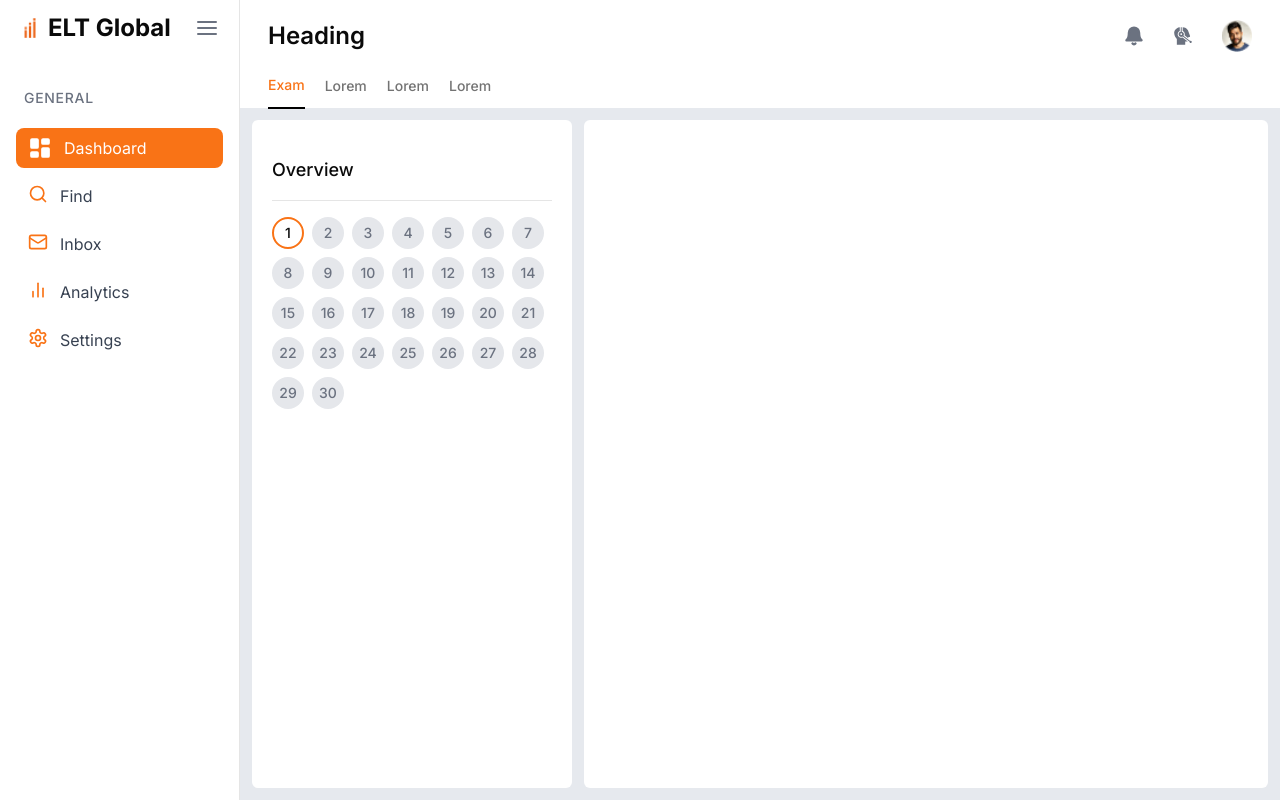
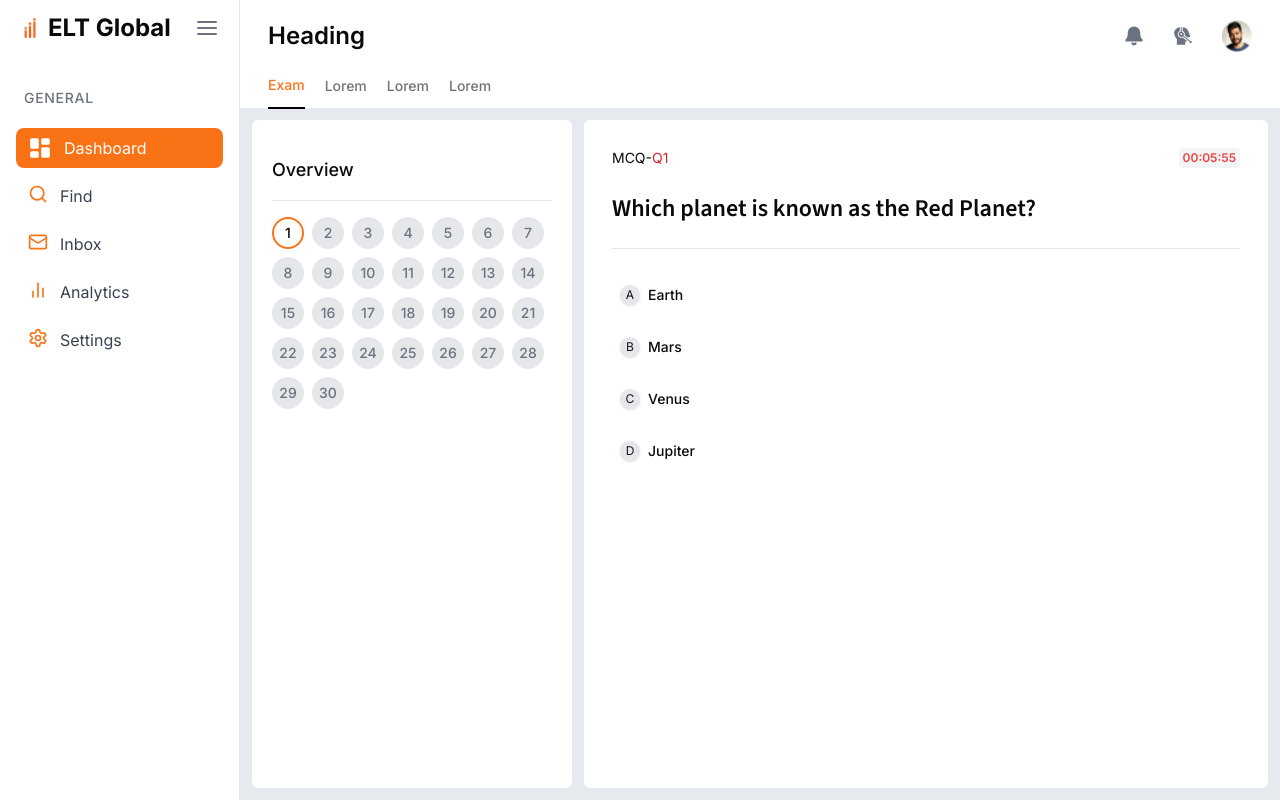
Before and after one commit to sabithmuhammed/mcq-exam, a Next.js app: page / in a window 1280 px wide. Built offline with nearby package versions, Linux system fonts and the light colour scheme.

Commit message:
questions ui added

```diff
--- a/app/api/questions.ts
+++ b/app/api/questions.ts
@@ -1,4 +1,4 @@
-interface Question {
+export interface Question {
     id: string;
     question: string;
     options: Array<{ id: string; option: string }>;
--- a/app/layout.tsx
+++ b/app/layout.tsx
@@ -1,5 +1,4 @@
 import type { Metadata } from "next";
-import localFont from "next/font/local";
 import { Inter } from "next/font/google";
 import "./globals.css";
 
--- a/app/page.tsx
+++ b/app/page.tsx
@@ -1,5 +1,4 @@
 import Dashboard from "@/components/Dashboard";
-import Image from "next/image";
 
 export default function Home() {
   return (
--- a/components/Dashboard.tsx
+++ b/components/Dashboard.tsx
@@ -1,8 +1,9 @@
 "use client";
-import React, { useState } from "react";
-import { Tabs, TabsContent, TabsList, TabsTrigger } from "@/components/ui/tabs";
+import React, { useEffect, useState } from "react";
+import { Tabs, TabsList, TabsTrigger } from "@/components/ui/tabs";
 import QuestionsList from "./QuestionsList";
 import QuestionContainer from "./QuestionContainer";
+import { getQuestions, Question } from "@/app/api/questions";
 const Dashboard: React.FC = () => {
     const [totalQuestions, setTotalQuestions] = useState(30);
     const [answers, setAnswers] = useState<boolean[]>(
@@ -12,10 +13,21 @@ const Dashboard: React.FC = () => {
     );
     const [totalAnswered, setTotalAnswered] = useState(0);
     const [currentQuestion, setCurrentQuestion] = useState(1);
+    const [question, setQuestion] = useState<Question>();
+    const [loading, setLoading] = useState(false);
 
     const changeQuestion = (pageNumber: number) => {
         setCurrentQuestion(pageNumber);
     };
+
+    useEffect(() => {
+        (async () => {
+            setLoading(()=>true);
+            const questions = await getQuestions();
+            setQuestion(questions[currentQuestion - 1]);
+            setLoading(()=>false);
+        })();
+    },[currentQuestion]);
 
     return (
         <div className="flex flex-col flex-grow">
@@ -33,7 +45,7 @@ const Dashboard: React.FC = () => {
                     handleQuestionChange={changeQuestion}
                     currentQuestion={currentQuestion}
                 />
-                <QuestionContainer />
+                <QuestionContainer question={question} loading={loading} />
             </div>
         </div>
     );
--- a/components/QuestionContainer.tsx
+++ b/components/QuestionContainer.tsx
@@ -1,11 +1,97 @@
-import React from 'react'
+import React from "react";
+import Timer from "./Timer";
+import { Source_Sans_3 } from "next/font/google";
+import { Separator } from "./ui/separator";
+import { Label } from "./ui/label";
+import { RadioGroup, RadioGroupItem } from "./ui/radio-group";
+import { Question } from "@/app/api/questions";
+import { Skeleton } from "./ui/skeleton";
 
-const QuestionContainer:React.FC = () => {
-  return (
-    <div className=' w-full md:max-w-[850px] bg-white rounded-md'>
+const sourceSans = Source_Sans_3({
+    subsets: ["latin"],
+    display: "swap",
+    adjustFontFallback: false,
+});
+type QuestionContainerProps = {
+    question: Question | undefined;
+    loading: boolean;
+};
 
-    </div>
-  )
-}
+const QuestionContainer: React.FC<QuestionContainerProps> = ({
+    question,
+    loading,
+}) => {
+    return (
+        <div className=" w-full md:max-w-[850px] bg-white rounded-md p-4 md:p-7">
+            <div className="">
+                <div className="flex justify-between">
+                    <div className="text-sm">
+                        {question && (
+                            <div>
+                                MCQ-
+                                <span className="text-red-600">
+                                    {question?.id.toLocaleUpperCase()}
+                                </span>
+                            </div>
+                        )}
+                    </div>
+                    <Timer />
+                </div>
+                {loading ? (
+                    <Skeleton className="h-8 w-full my-6" />
+                ) : question ? (
+                    <p
+                        className={`${sourceSans.className} my-6 text-2xl font-semibold`}
+                    >
+                        {question.question}
+                    </p>
+                ) : (
+                    <p className="my-6 text-center">
+                        Please wait while loading question....
+                    </p>
+                )}
+            </div>
+            <Separator />
+            <div className="mt-7 p-2">
+                <RadioGroup
+                    defaultValue="comfortable"
+                    className="flex flex-col gap-8"
+                >
+                    {loading ? (
+                        <>
+                            <div className="">
+                                <Skeleton className="h-4 w-[250px]" />
+                            </div>
+                            <div className="">
+                                <Skeleton className="h-4 w-[250px]" />
+                            </div>
+                            <div className="">
+                                <Skeleton className="h-4 w-[250px]" />
+                            </div>
+                            <div className="">
+                                <Skeleton className="h-4 w-[250px]" />
+                            </div>
+                        </>
+                    ) : (
+                        question &&
+                        question.options.map((option, index) => (
+                            <div
+                                className="flex items-center space-x-2"
+                                key={option.id}
+                            >
+                                <RadioGroupItem
+                                    value={option.id}
+                                    id={option.id}
+                                    char={String.fromCharCode(65 + index)}
+                                />
+                                <Label htmlFor="r1">{option.option}</Label>
+                            </div>
+                        ))
+                    )}
+                </RadioGroup>
+            </div>
+        </div>
+    );
+};
 
-export default QuestionContainer
+export default QuestionContainer;
--- a/components/Timer.tsx
+++ b/components/Timer.tsx
@@ -22,7 +22,7 @@ const Timer: React.FC = () => {
         <div
             className={` ${
                 time < 360 ? `text-red-500` : `text-gray-400`
-            } text-xs font-semibold bg-gray-100 px-1 rounded-sm`}
+            } text-xs font-semibold bg-gray-100 px-1 rounded-sm flex justify-center items-center`}
         >
             {formatTime(time)}
         </div>
--- /dev/null
+++ b/components/ui/label.tsx
@@ -0,0 +1,26 @@
+"use client"
+
+import * as React from "react"
+import * as LabelPrimitive from "@radix-ui/react-label"
+import { cva, type VariantProps } from "class-variance-authority"
+
+import { cn } from "@/lib/utils"
+
+const labelVariants = cva(
+  "text-sm font-medium leading-none peer-disabled:cursor-not-allowed peer-disabled:opacity-70"
+)
+
+const Label = React.forwardRef<
+  React.ElementRef<typeof LabelPrimitive.Root>,
+  React.ComponentPropsWithoutRef<typeof LabelPrimitive.Root> &
+    VariantProps<typeof labelVariants>
+>(({ className, ...props }, ref) => (
+  <LabelPrimitive.Root
+    ref={ref}
+    className={cn(labelVariants(), className)}
+    {...props}
+  />
+))
+Label.displayName = LabelPrimitive.Root.displayName
+
+export { Label }
--- /dev/null
+++ b/components/ui/radio-group.tsx
@@ -0,0 +1,51 @@
+"use client";
+
+import * as React from "react";
+import { CheckIcon } from "@radix-ui/react-icons";
+import * as RadioGroupPrimitive from "@radix-ui/react-radio-group";
+
+import { cn } from "@/lib/utils";
+
+const RadioGroup = React.forwardRef<
+    React.ElementRef<typeof RadioGroupPrimitive.Root>,
+    React.ComponentPropsWithoutRef<typeof RadioGroupPrimitive.Root>
+>(({ className, ...props }, ref) => {
+    return (
+        <RadioGroupPrimitive.Root
+            className={cn("grid gap-2", className)}
+            {...props}
+            ref={ref}
+        />
+    );
+});
+RadioGroup.displayName = RadioGroupPrimitive.Root.displayName;
+
+const RadioGroupItem = React.forwardRef<
+    React.ElementRef<typeof RadioGroupPrimitive.Item>,
+    React.ComponentPropsWithoutRef<typeof RadioGroupPrimitive.Item> & {
+        char: string;
+    }
+>(({ className, char, ...props }, ref) => {
+    return (
+        <RadioGroupPrimitive.Item
+            ref={ref}
+            className={cn(
+                "relative aspect-square  h-5 w-5 bg-gray-200 rounded-full text-primary shadow focus:outline-none focus-visible:ring-1 focus-visible:ring-ring disabled:cursor-not-allowed disabled:opacity-50",
+                className
+            )}
+            {...props}
+        >
+            <span className="absolute top-0 right-0 left-0 bottom-0 flex justify-center items-center text-xs">
+                {char}
+            </span>
+            <RadioGroupPrimitive.Indicator className="flex items-center justify-center">
+                <span className="absolute top-0 bg-orange-500 rounded-full text-white right-0 left-0 bottom-0 flex justify-center items-center text-xs">
+                    {char}
+                </span>
+            </RadioGroupPrimitive.Indicator>
+        </RadioGroupPrimitive.Item>
+    );
+});
+RadioGroupItem.displayName = RadioGroupPrimitive.Item.displayName;
+
+export { RadioGroup, RadioGroupItem };
--- a/package.json
+++ b/package.json
@@ -11,6 +11,8 @@
   "dependencies": {
     "@radix-ui/react-dialog": "^1.1.2",
     "@radix-ui/react-icons": "^1.3.0",
+    "@radix-ui/react-label": "^2.1.0",
+    "@radix-ui/react-radio-group": "^1.2.1",
     "@radix-ui/react-separator": "^1.1.0",
     "@radix-ui/react-slot": "^1.1.0",
     "@radix-ui/react-tabs": "^1.1.1",
```
Also changed, not shown: 1 other file (tests, documents, lock files or other folders).
